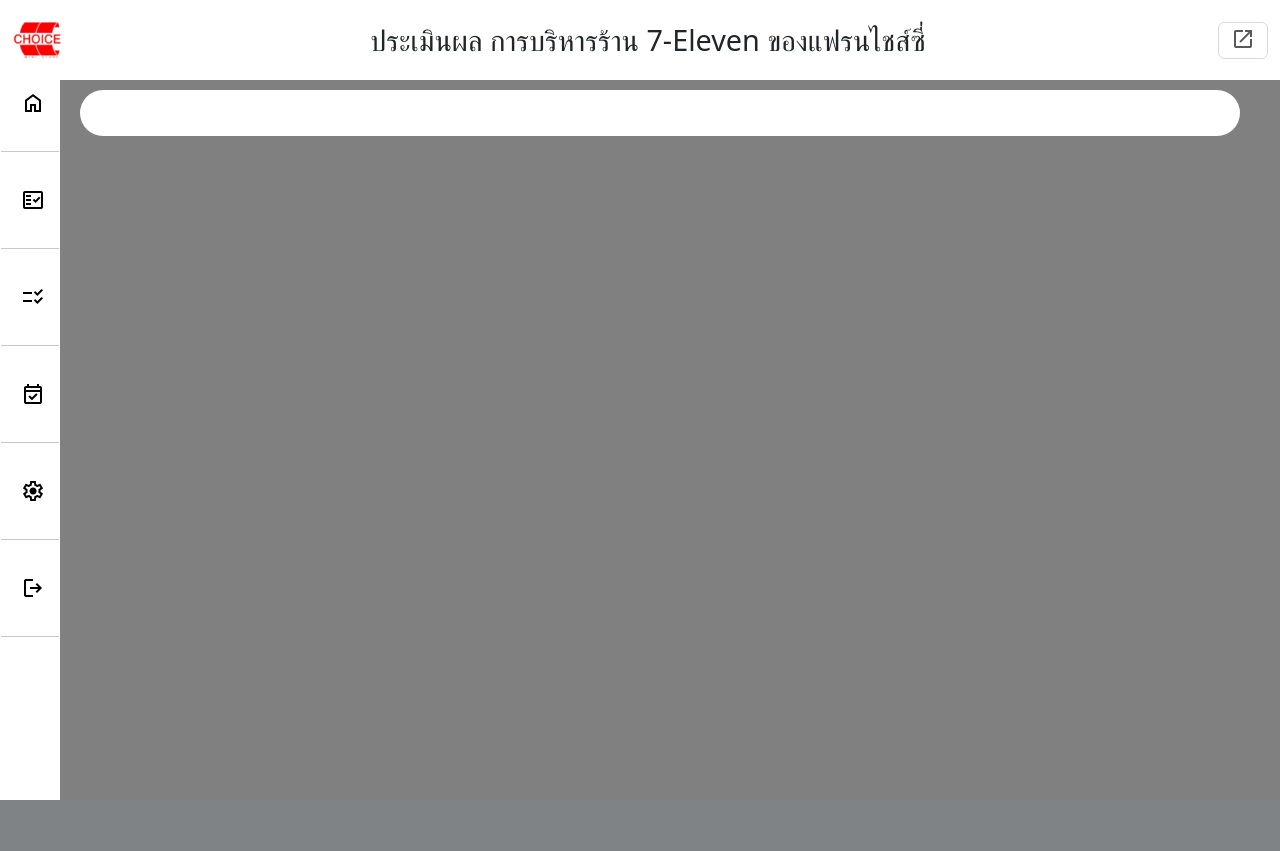
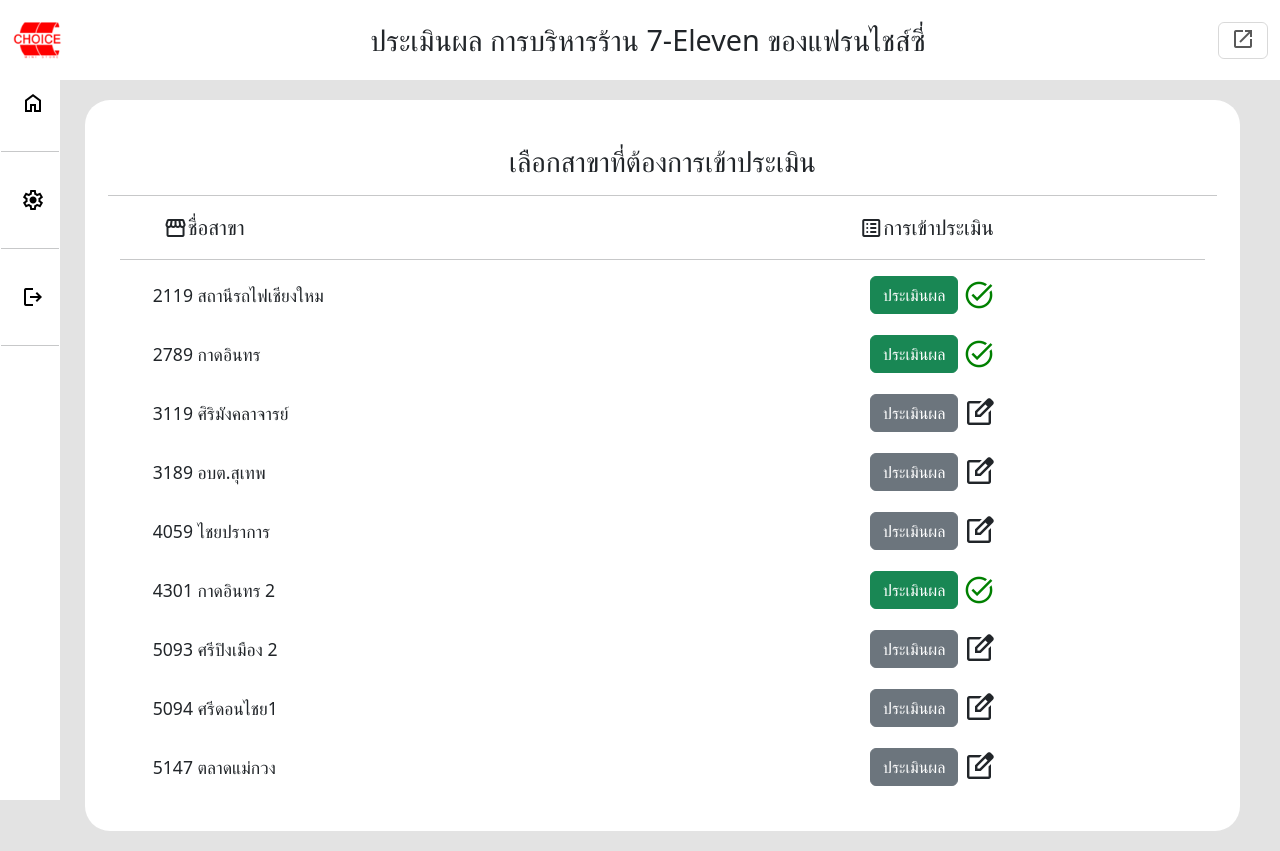
Before and after one commit to iceze087/ChoiceFBPCheck, a Python web app: template templates/index.html in a window 1280 px wide. Before the commit the page ends 800 px from the top, so only its background shows below. Run offline with Jinja, Linux system fonts and the light colour scheme; the template is opened without the code that fills it, so the values that code supplies are empty.

Commit message:
add index

```diff
--- a/static/css/Account_input.css
+++ b/static/css/Account_input.css
@@ -1,6 +1,6 @@
 /* -----------sidenav style---------- */
 #bodystyle {
-  background-color: gray;
+  background-color: #E3E3E3;
 }
 .navbar {
   background-color: white;
--- a/static/css/Audit_input.css
+++ b/static/css/Audit_input.css
@@ -1,6 +1,6 @@
 /* -----------sidenav style---------- */
 #bodystyle {
-    background-color: gray;
+    background-color: #E3E3E3;
   }
   .navbar {
     background-color: white;
--- a/static/css/FBP_input.css
+++ b/static/css/FBP_input.css
@@ -1,6 +1,6 @@
 /* -----------sidenav style---------- */
 #bodystyle {
-  background-color: gray;
+  background-color: #E3E3E3;
 }
 .navbar {
   background-color: white;
--- a/static/css/Formconfix.css
+++ b/static/css/Formconfix.css
@@ -1,6 +1,6 @@
 /* -----------sidenav style---------- */
 #bodystyle {
-    background-color: gray;
+    background-color: #E3E3E3;
   }
   .navbar {
     background-color: white;
@@ -94,4 +94,7 @@
     margin-bottom: 2%;
     width: 100%;
   }
+  .form-check-input{
+    font-size: 2rem
+  }
   /* ----------- End body style---------- */
--- a/static/css/index.css
+++ b/static/css/index.css
@@ -1,15 +1,18 @@
 /* -----------sidenav style---------- */
 #bodystyle {
-    background-color: gray;
+  background-color: #E3E3E3;
 }
+
 .navbar {
   background-color: white;
   height: 10%;
 }
-  #projectname{
+
+#projectname {
   font-size: 1.8rem;
   text-align: center;
 }
+
 #sidenav {
   height: 100%;
   width: 60px;
@@ -21,6 +24,7 @@
   transition: 0.5s;
   padding-top: 70px;
 }
+
 #sidenav a {
   padding: 8px 8px 8px 20px;
   text-decoration: none;
@@ -29,21 +33,32 @@
   display: block;
   transition: 0.3s;
 }
+#sidenav label:hover {
+  color: red;
+}
+#sidenav span:hover {
+  color: red;
+}
+
 #sidenav span {
   color: black;
 }
+
 #sidenav label {
   font-size: 1rem;
   color: black;
 }
+
 #btnclose {
   font-size: 1.8rem;
   border-style: solid;
   border-radius: 10px;
 }
+
 #offcanvasNavbar {
   width: 60%;
 }
+
 #offcanvasNavbar a {
   padding: 8px 8px 8px 20px;
   text-decoration: none;
@@ -52,22 +67,55 @@
   display: block;
   transition: 0.3s;
 }
+
 #offcanvasNavbar span {
   color: black;
 }
+
 #offcanvasNavbar label {
   font-size: 1rem;
   color: black;
 }
+
 /* ----------- End sidenav style---------- */
 
 /* -----------body style---------- */
-body{
-    padding-top: 90px;
+body {
+  padding-top: 100px;
+  padding-bottom: 20px;
+  transition: margin-left 0.5s;
+  padding-left: 80px;
+  padding-right: 40px;
 }
-#content{
+
+#content {
   transition: margin-left .5s;
-    padding-left: 60px;
   margin-left: 5px;
+  border-radius: 25px;
+  background-color: white;
+  height: 100%;
+  padding: 2%;
 }
+.header{
+  padding-top: 2%;
+  text-align: center;
+}
+#branchheader{
+  text-align: center;
+  font-size: 1.3rem;
+}
+#bname{
+  padding-left: 5%;
+}
+.branchdetail{
+  padding-left: 3%;
+  font-size: 1.1rem;
+}
+#btnaccess{
+  font-size: 1.1rem;
+}
+.branchshow{
+  margin-bottom: 2%;
+}
+
 /* ----------- End body style---------- */
--- a/static/javascript/FBP_input.js
+++ b/static/javascript/FBP_input.js
@@ -38,21 +38,21 @@
 
 // ------------------------------------ DataSet --------------------------------
 var FBP = [
-  'ผลการดำเนินงานประจำเดือน(3 เดือน) (290  คะแนน)',
-  "1.1  ยอดขายเฉลี่ย/วัน (Ex.VAT.ไม่รวมบัตรโทรศัพท์  ……………………….",
-  "1.2  GP ( ไม่รวมบัตรโทรศัพท์ ) : บาท  ……………………….",
-  "1.3  % Audit (รวมบัตรโทรศัพท์)",
-  "1.4  QSSI - หมวด Process",
-  "1.5  QSSI - หมวด Service",
-  "1.6  QSSI - หมวด Assortment",
-  "1.7  QSSI - หมวด Value",
-  "1.8  QSSI - หมวด Environment",
-  "1.9  QSSI - หมวด Quality",
-  "1.10 QSSI- หมวด Cleanliness",
-  "1.11 QSSI - สินค้าหมดอายุ",
-  "1.12 QSSI - สินค้าขาดจากร้านเฉลี่ย/เดือน",
-  "1.13 QSSI - หมวด Follow Up",
-  "1.14 จำนวนCR เฉพาะหมวดบริการ",
+  // 'ผลการดำเนินงานประจำเดือน(3 เดือน) (290  คะแนน)',
+  // "1.1  ยอดขายเฉลี่ย/วัน (Ex.VAT.ไม่รวมบัตรโทรศัพท์  ……………………….",
+  // "1.2  GP ( ไม่รวมบัตรโทรศัพท์ ) : บาท  ……………………….",
+  // "1.3  % Audit (รวมบัตรโทรศัพท์)",
+  // "1.4  QSSI - หมวด Process",
+  // "1.5  QSSI - หมวด Service",
+  // "1.6  QSSI - หมวด Assortment",
+  // "1.7  QSSI - หมวด Value",
+  // "1.8  QSSI - หมวด Environment",
+  // "1.9  QSSI - หมวด Quality",
+  // "1.10 QSSI- หมวด Cleanliness",
+  // "1.11 QSSI - สินค้าหมดอายุ",
+  // "1.12 QSSI - สินค้าขาดจากร้านเฉลี่ย/เดือน",
+  // "1.13 QSSI - หมวด Follow Up",
+  // "1.14 จำนวนCR เฉพาะหมวดบริการ",
   'การบริหารงานบุคคล ( 130 คะแนน )',
   "2.1  อัตรากำลังคนรวมครบตามโครงสร้าง",
   "2.2  จำนวนผู้ช่วยผุ้จัดการร้านและ/หรือหัวหน้าผลัดที่ผ่านการอบรมหลักสูตรมาตรฐานผู้ช่วยผู้จัดการร้าน",
--- a/static/javascript/index.js
+++ b/static/javascript/index.js
@@ -2,9 +2,6 @@
 function sidenav() {
   document.getElementById("sidenav").style.width = "200px";
   document.getElementById("homepage").hidden = false;
-  document.getElementById("FPB").hidden = false;
-  document.getElementById("account").hidden = false;
-  document.getElementById("audit").hidden = false;
   document.getElementById("setting").hidden = false;
   document.getElementById("logout").hidden = false;
   document.getElementById("content").style.marginLeft = "200px";
@@ -13,9 +10,6 @@
 function closeNav() {
   document.getElementById("sidenav").style.width = "60px";
   document.getElementById("homepage").hidden = true;
-  document.getElementById("FPB").hidden = true;
-  document.getElementById("account").hidden = true;
-  document.getElementById("audit").hidden = true;
   document.getElementById("setting").hidden = true;
   document.getElementById("logout").hidden = true;
   document.getElementById("content").style.marginLeft = "5px";
@@ -30,8 +24,72 @@
   if (w <= 576) {
     document.getElementById("bodystyle").style.paddingLeft = "0px";
     document.getElementById("bodystyle").style.paddingRight = "0px";
-      document.getElementById("projectname").innerHTML = 'ประเมินผล การบริหารร้าน'+'<br>'+' 7-Eleven'
-      document.getElementById("projectname").style.fontSize= '1.2rem';
+    document.getElementById("projectname").innerHTML = 'ประเมินผล การบริหารร้าน' + '<br>' + ' 7-Eleven'
+    document.getElementById("projectname").style.fontSize = '1.2rem';
+    document.getElementById("bname").style.fontSize = '1.2rem';
+    document.getElementById("baction").style.fontSize = '1.2rem';
   }
 }
 // ------------------------------------ END ScreenCheck --------------------------------
+// --------------------------------------- Data Set --------------------------------------
+var branch = [
+  {
+    id : '2119',
+    name :'สถานีรถไฟเชียงใหม',
+    status : 1
+  },
+  {
+    id : '2789',
+    name :'กาดอินทร',
+    status : 1
+  },
+  {
+    id : '3119',
+    name :'ศิริมังคลาจารย์',
+    status : 0
+  },
+  {
+    id : '3189',
+    name :'อบต.สุเทพ',
+    status : 0
+  },
+  {
+    id : '4059',
+    name :'ไชยปราการ',
+    status : 0
+  },
+  {
+    id : '4301',
+    name :'กาดอินทร 2',
+    status : 1
+  },
+  {
+    id : '5093',
+    name :'ศรีปิงเมือง 2',
+    status : 0
+  },
+  {
+    id : '5094',
+    name :'ศรีดอนไชย1',
+    status : 0
+  },
+  {
+    id : '5147',
+    name :'ตลาดแม่กวง',
+    status : 0
+  },
+]
+
+for(i=0 ; i<branch.length; i++){
+  console.log(branch[i].name)
+  if(branch[i].status == 0){
+    document.getElementById('branch').innerHTML += '<div class="branchshow"><div class="row justify-content-center align-items-center"><div class="col-6 col-sm-8 d-flex align-items-center" >'+branch[i].id+' '+branch[i].name+'</div>'+'<div class="col-6 col-sm-4 d-flex align-items-center"><a href="./FBP_input.html"><button type="button" class="btn btn-secondary" onclick="localStorage.setItem('+'\''+'bcheck'+'\''+' , '+branch[i].id+')">ประเมินผล</button></a>&nbsp;<span class="material-symbols-outlined" style="font-size: 2rem;">edit_square</span></div></div></div>'
+  }
+  else{
+    document.getElementById('branch').innerHTML += '<div class="branchshow"><div class="row justify-content-center align-items-center"><div class="col-6 col-sm-8 d-flex align-items-center" >'+branch[i].id+' '+branch[i].name+'</div>'+'<div class="col-6 col-sm-4 d-flex align-items-center"><button type="button" class="btn btn-success">ประเมินผล</button>&nbsp;<span class="material-symbols-outlined" style="font-size: 2rem; color:green;">task_alt</span></div></div></div>'
+  }
+}
+
+function setbcheck(id){
+  console.log(id)
+}
--- a/templates/Account_input.html
+++ b/templates/Account_input.html
@@ -113,7 +113,7 @@
             <table class="table" id="AccountForm">
                 <thead>
                     <tr>
-                        <th scope="col">หัวข้อ</th>
+                        <th scope="col">หัวข้อการประเมิน</th>
                         <th scope="col">คะแนนที่ได้</th>
                     </tr>
                 </thead>
--- a/templates/Audit_input.html
+++ b/templates/Audit_input.html
@@ -113,7 +113,7 @@
             <table class="table" id="AccountForm">
                 <thead>
                     <tr>
-                        <th scope="col">หัวข้อ</th>
+                        <th scope="col">หัวข้อการประเมิน</th>
                         <th scope="col">คะแนนที่ได้</th>
                     </tr>
                 </thead>
--- a/templates/FBP_input.html
+++ b/templates/FBP_input.html
@@ -113,7 +113,7 @@
             <table class="table" id="FBPForm">
                 <thead>
                     <tr>
-                        <th scope="col">หัวข้อ</th>
+                        <th scope="col">หัวข้อการประเมิน</th>
                         <th scope="col">คะแนนที่ได้</th>
                     </tr>
                 </thead>
--- a/templates/index.html
+++ b/templates/index.html
@@ -5,7 +5,7 @@
     <meta charset="UTF-8">
     <meta http-equiv="X-UA-Compatible" content="IE=edge">
     <meta name="viewport" content="width=device-width, initial-scale=1.0">
-    <link rel="stylesheet" href="../static/css/FBP_input.css">
+    <link rel="stylesheet" href="../static/css/index.css">
     <link href="https://cdn.jsdelivr.net/npm/bootstrap@5.3.0-alpha1/dist/css/bootstrap.min.css" rel="stylesheet"
         integrity="sha384-GLhlTQ8iRABdZLl6O3oVMWSktQOp6b7In1Zl3/Jr59b6EGGoI1aFkw7cmDA6j6gD" crossorigin="anonymous">
     <script src="https://cdn.jsdelivr.net/npm/@popperjs/core@2.11.6/dist/umd/popper.min.js"
@@ -48,21 +48,6 @@
                                     for="">หน้าหลัก</label></a>
                         </li>
                         <li class="nav-item">
-                            <a class="d-flex align-items-center" href="./FBP_input.html" style="display: flex;"><span
-                                    class="material-symbols-outlined">fact_check</span>&nbsp;<label for="">FBP
-                                    ตรวจสอบ</label></a>
-                        </li>
-                        <li class="nav-item">
-                            <a class="d-flex align-items-center" href="./Account_input.html" style="display: flex;"><span
-                                    class="material-symbols-outlined">checklist_rtl</span>&nbsp;<label
-                                    for="">บัญชีตรวจสอบ</label></a>
-                        </li>
-                        <li class="nav-item">
-                            <a class="d-flex align-items-center" href="./Audit_input.html" style="display: flex;"><span
-                                    class="material-symbols-outlined">checklist_rtl</span>&nbsp;<label for="">Audit
-                                    ตรวจสอบ</label></a>
-                        </li>
-                        <li class="nav-item">
                             <a class="d-flex align-items-center" href="./Formconfix.html" style="display: flex;"><span
                                     class="material-symbols-outlined">settings</span>&nbsp;<label
                                     for="">ตั้งค่า</label></a>
@@ -84,18 +69,6 @@
                 class="material-symbols-outlined">home</span>&nbsp;<label for="" id="homepage"
                 hidden>หน้าหลัก</label></a>
         <hr>
-        <a class="d-flex align-items-center" href="./FBP_input.html" style="display: flex;"><span
-                class="material-symbols-outlined">fact_check</span>&nbsp;<label hidden for="" id="FPB">FBP
-                ตรวจสอบ</label></a>
-        <hr>
-        <a class="d-flex align-items-center" href="./Account_input.html" style="display: flex;"><span
-                class="material-symbols-outlined">checklist_rtl</span>&nbsp;<label for="" id="account"
-                hidden>บัญชีตรวจสอบ</label></a>
-        <hr>
-        <a class="d-flex align-items-center" href="./Audit_input.html" style="display: flex;"><span
-                class="material-symbols-outlined">event_available</span>&nbsp;<label for="" id="audit" hidden>Audit
-                ตรวจสอบ</label></a>
-        <hr>
         <a class="d-flex align-items-center" href="./Formconfix.html" style="display: flex;"><span
                 class="material-symbols-outlined">settings</span>&nbsp;<label for="" id="setting"
                 hidden>ตั้งค่า</label></a>
@@ -108,10 +81,24 @@
     <!-- ----------------------------------------------END NAV------------------------------------------------------ -->
     <!-- ----------------------------------------------content---------------------------------------------- -->
     <div id="content">
+        <h3 class="header">เลือกสาขาที่ต้องการเข้าประเมิน</h3>
+        <hr>
+        <div class="container ">
+            <div class="row justify-content-center align-items-center" id="branchheader">
+                <div class="col-6 col-sm-8 d-flex align-items-center" id="bname"><span class="material-symbols-outlined">storefront</span>ชื่อสาขา</div>
+                <div class="col-6 col-sm-4 d-flex align-items-center" id="baction"><span class="material-symbols-outlined">list_alt</span>การเข้าประเมิน</div>
+            </div>
+            <hr>
+            <div id="branch" class="branchdetail"></div>
+            <!-- <div class="row justify-content-center align-items-center">
 
+                <div class="col-6 col-sm-8 d-flex align-items-center" >11543 โครงการเดอะฟิวชั่น(บ้านท่อ)</div>
+                <div class="col-6 col-sm-4 d-flex align-items-center"><button type="button" class="btn btn-secondary" id="btnaccess">ประเมินผล</button>&nbsp;<span class="material-symbols-outlined" style="font-size: 2rem;">edit_square</span></div>
+            </div> -->
+        </div>
     </div>
     <!-- ----------------------------------------------END content---------------------------------------------- -->
-    <script src="../static/javascript/FBP_input.js"></script>
+    <script src="../static/javascript/index.js"></script>
 </body>
 
 </html>
```
Also changed, not shown: static/javascript/Formconfix.js (+14 -20 lines), templates/Formconfix.html (+2 -29 lines). Lines whose indentation alone changed are shown as unchanged.
